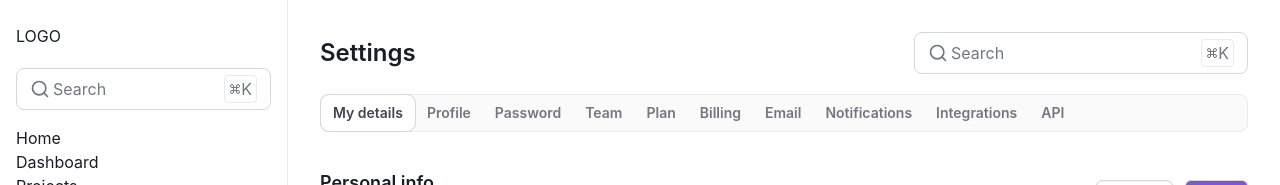
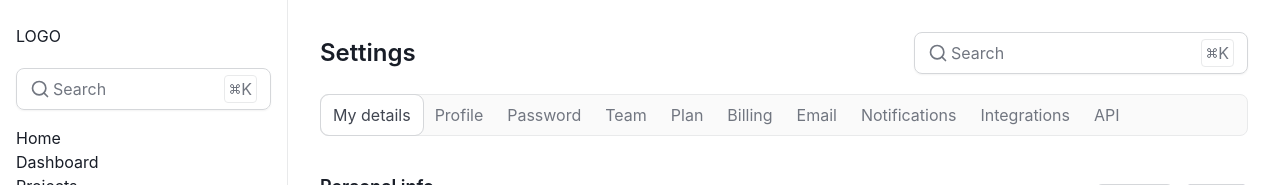
Before and after one commit to Ryanch0/clone-untitledUI, a React (Vite) app: page / in a window 1280 px wide. Shown: the top 185 px of the page. Built offline with nearby package versions, Linux system fonts and the light colour scheme.

Commit message:
chore: add styles

```diff
--- a/src/styles/colors.css
+++ b/src/styles/colors.css
@@ -29,8 +29,8 @@
         background-color: var(--brand-primary);
     }
 
-    .bg-secondary {
-        background-color: var(--bg-secondary);
+    .bg-success {
+        background-color: var(--text-success);
     }
 
     .border-secondary {
@@ -41,13 +41,24 @@
         background-color: var(--border-secondary);
     }
 
+    .input-shadow {
+        box-shadow: 0px 1px 2px 0px rgba(10, 13, 18, 0.05);
+    }
     .button-shadow {
         box-shadow:
                 0px 1px 2px 0px #0A0D120D,
                 0px -2px 0px 0px #0A0D120D inset,
                 0px 0px 0px 1px #0A0D120D inset;
     }
+
+    .toolbar-shadow {
+        box-shadow: 0px 2px 2px -1px rgba(10,13,18,0.04),
+        0px 4px 6px -2px rgba(10,13,18,0.03),
+        0px 12px 16px -4px rgba(10,13,18,0.08);
+
+    }
 }
+
 
 @utility text-secondary {
     color: var(--text-secondary);
@@ -61,6 +72,10 @@
     background-color: var(--bg-primary);
 }
 
+@utility bg-secondary {
+    background-color: var(--bg-secondary);
+}
+
 @utility outline-primary {
     outline: solid 1px var(--border-primary);
 }
--- a/src/styles/index.css
+++ b/src/styles/index.css
@@ -5,6 +5,9 @@
 :root {
     --font-display: Inter, system-ui, sans-serif;
     --font-body: Inter, system-ui, sans-serif;
+
+    --font-size-xs:12px;
+    --line-height-xs: 18px;
 
     --font-size-sm: 14px;
     --line-height-sm: 20px;
@@ -23,7 +26,7 @@
     --font-semibold: 600;
 
     /* Text - semantic */
-    --text-primary: #181d27; /* page/section title, input value (default) */
+    --text-primary: #181d27; /* pages/section title, input value (default) */
     --text-secondary: #414651; /* nav, label, active tab */
     --text-tertiary: #535862; /* description text */
     --text-muted: #717680; /* tab default */
@@ -84,6 +87,8 @@
         border: 1px solid var(--border-primary);
         padding: 10px 14px;
         transition: border-color 0.15s ease;
+        box-shadow: 0px 1px 2px 0px #0A0D120D;
+    ;
 
         &::placeholder {
             color: var(--text-placeholder);
--- a/src/styles/typograpy.css
+++ b/src/styles/typograpy.css
@@ -27,14 +27,6 @@
         font-weight: var(--font-semibold);
     }
 
-    .typo-tab {
-        font-family: var(--font-body);
-        font-size: var(--font-size-sm);
-        line-height: var(--line-height-sm);
-        font-weight: var(--font-semibold);
-    }
-
-
     .typo-description {
         font-family: var(--font-body);
         font-size: var(--font-size-sm);
@@ -49,10 +41,17 @@
         font-weight: var(--font-semibold);
     }
 
+    .typo-badge {
+        font-family: var(--font-body);
+        font-size: var(--font-size-xs);
+        line-height: var(--line-height-xs);
+        font-weight: var(--font-medium);
+    }
+
     .typo-file-meta {
         font-family: var(--font-body);
         font-size: var(--font-size-sm);
         line-height: var(--line-height-sm);
-        font-weight: var(--font-medium);
+        font-weight: var(--font-regular);
     }
 }
```
